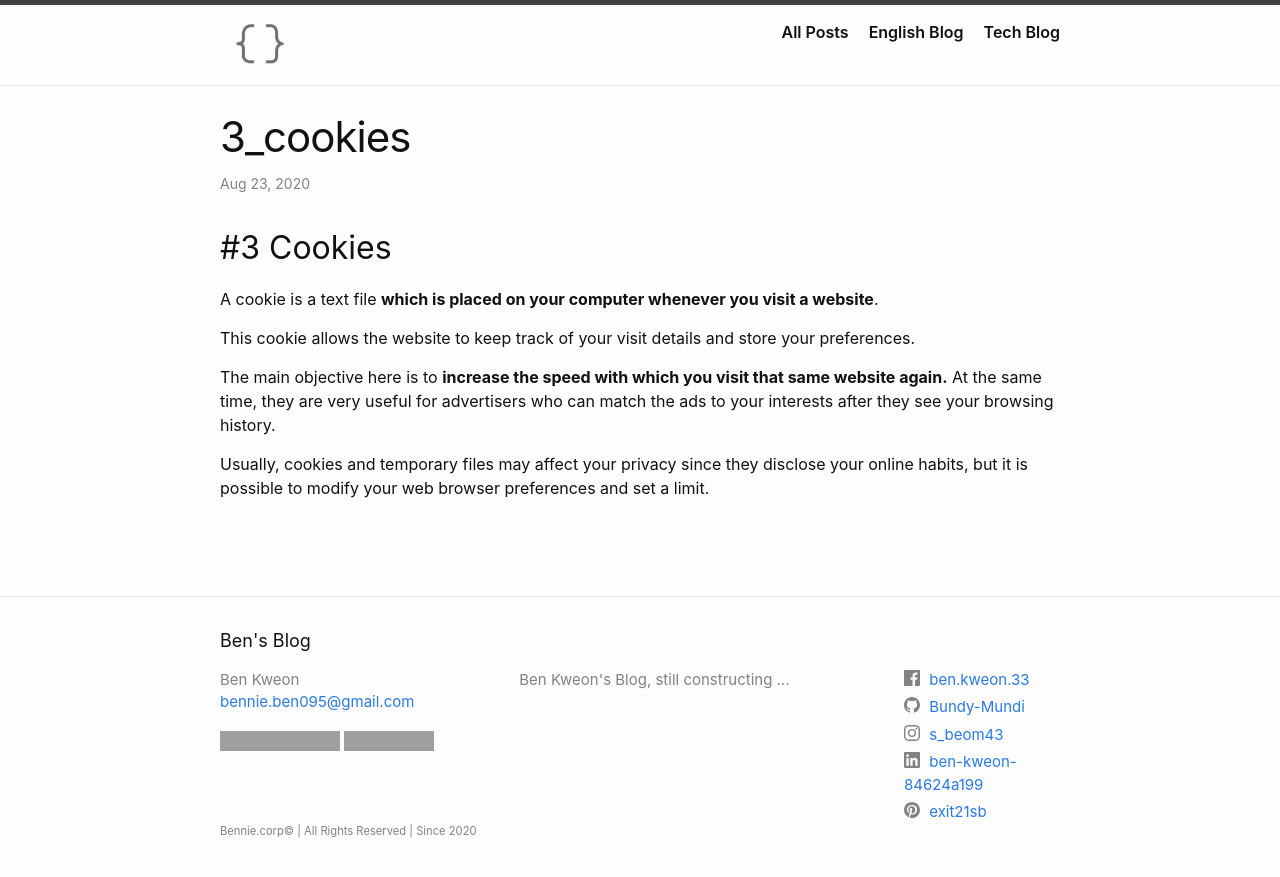
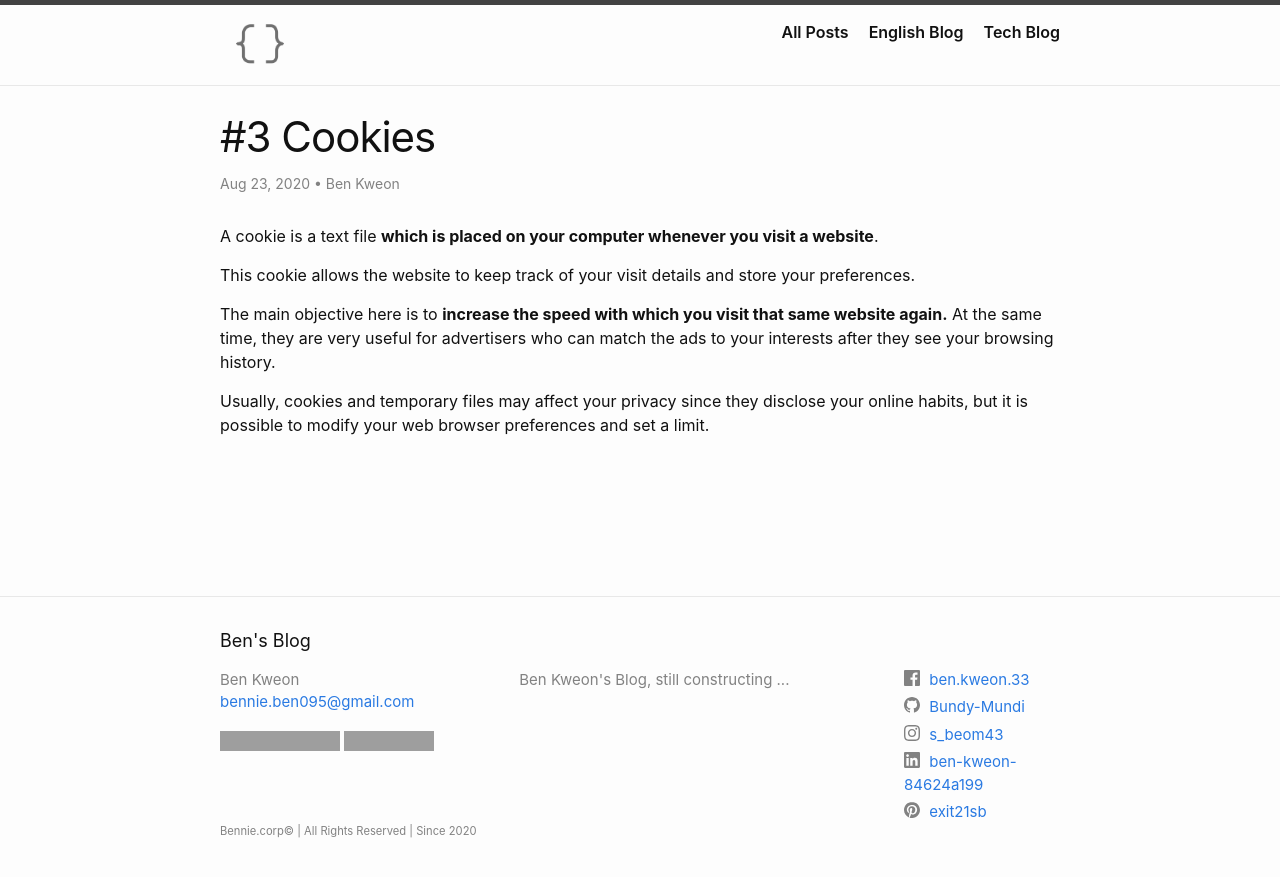
Before and after one commit to Bundy-Mundi/ben, a Jekyll site: the page built from docs/categories/tech/cyber-security/_posts/2020-08-23-3_cookies.md, in a window 1280 px wide. Shown: the top 877 px of the page. Built offline with Jekyll 4.4.1, drawn with Linux system fonts in a browser that asks for light colours; nearby versions of some CDN libraries; our own code applies the rules of GitHub Pages for plain Markdown files; part of the change alters nothing that is shown; grey boxes are pictures that could not be loaded.

Commit message:
Update 2020-08-23-3_cookies.md

```diff
--- a/docs/categories/tech/cyber-security/_posts/2020-08-23-3_cookies.md
+++ b/docs/categories/tech/cyber-security/_posts/2020-08-23-3_cookies.md
@@ -1,4 +1,11 @@
-## #3 Cookies
+---
+layout: post
+title:  "#3 Cookies"
+date:   2020-08-23 12:00:00 +0900
+author: Ben Kweon
+big_category: tech
+sub_category: cyber_security
+---
 
 A cookie is a text file **which is placed on your computer whenever you visit a website**.
 
```
